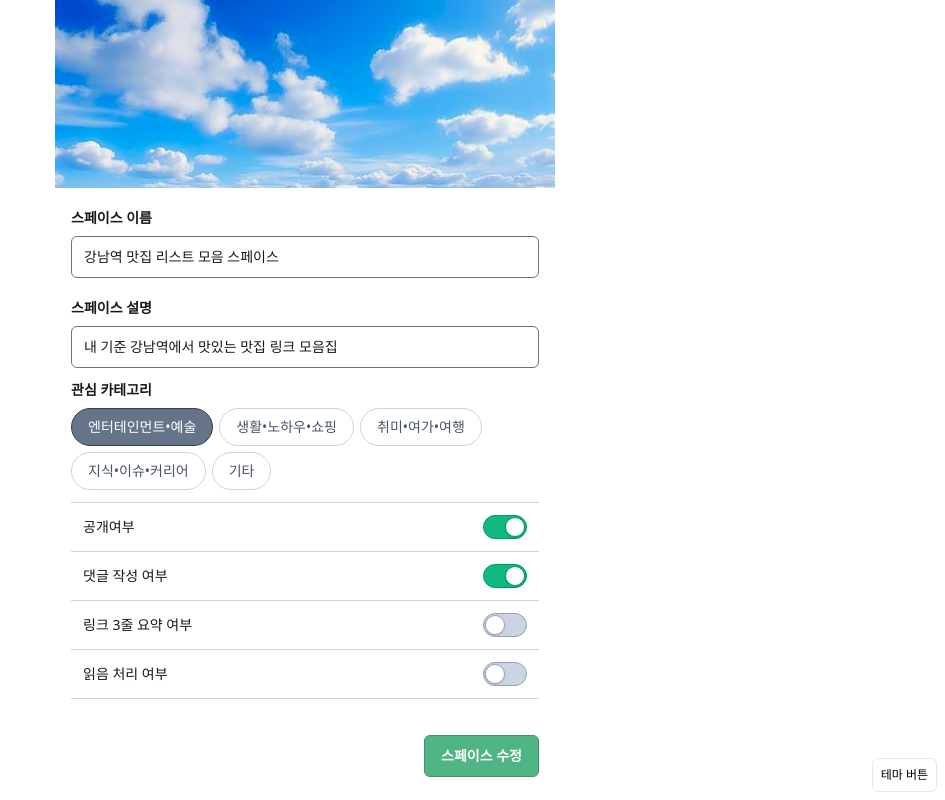
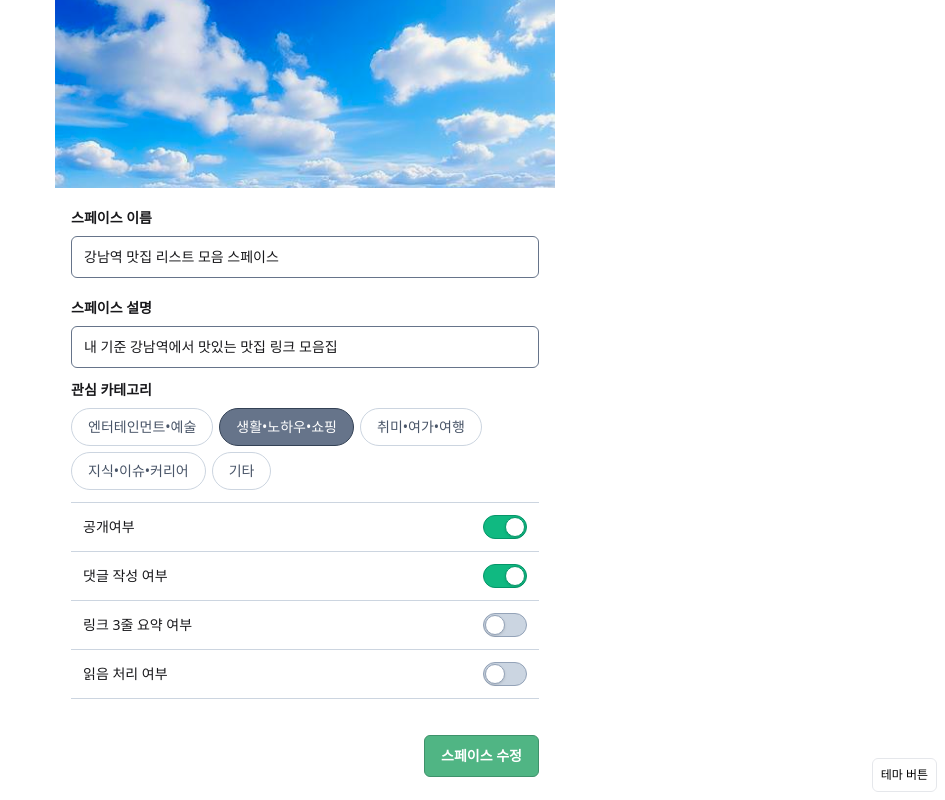
Before and after one commit to Team-TenTen/LinkHub-FE, a Next.js app: page /space/1/setting in a window 1280 px wide. Shown: the top 800 px of the page, without its empty margins (335-1280 px from the left). Built offline with nearby package versions, Linux system fonts and the light colour scheme; a web font is replaced by a local one.

Commit message:
feat: #31 - 스페이스 카테고리 value 불러오기 반영

```diff
--- a/src/components/Space/SpaceForm.tsx
+++ b/src/components/Space/SpaceForm.tsx
@@ -7,6 +7,7 @@ import { mock_memberData } from '@/data'
 import { useModal } from '@/hooks'
 import Image from 'next/image'
 import Button from '../common/Button/Button'
+import { CATEGORIES } from '../common/CategoryList/constants'
 import { SPACE_FORM_CONSTNAT } from './constant'
 
 interface FormValues {
@@ -144,6 +145,9 @@ const SpaceForm = ({
             <CategoryList
               type="default"
               horizontal={false}
+              defaultIndex={CATEGORIES['default'].indexOf(
+                getValues('category'),
+              )}
               onChange={(e) =>
                 setValue('category', e?.currentTarget.value || '')
               }
--- a/src/components/common/CategoryList/CategoryList.tsx
+++ b/src/components/common/CategoryList/CategoryList.tsx
@@ -1,5 +1,6 @@
 'use client'
 
+import { useEffect } from 'react'
 import { cls } from '@/utils'
 import CategoryListItem from './CategoryListItem'
 import { CATEGORIES } from './constants'
@@ -8,15 +9,21 @@ import useCategoryList from './hooks/useCategoryList'
 export interface CategoryListProps {
   type?: 'all' | 'all_follow' | 'default'
   horizontal?: boolean
+  defaultIndex?: number
   onChange: (e?: React.MouseEvent<HTMLButtonElement>) => void
 }
 
 const CategoryList = ({
   type = 'default',
   horizontal = true,
+  defaultIndex,
   onChange,
 }: CategoryListProps) => {
-  const { index, handleClick } = useCategoryList({ onChange })
+  const { index, setIndex, handleClick } = useCategoryList({ onChange })
+
+  useEffect(() => {
+    defaultIndex && setIndex(defaultIndex)
+  }, [defaultIndex, setIndex])
 
   return (
     <ul
--- a/src/components/common/CategoryList/hooks/useCategoryList.ts
+++ b/src/components/common/CategoryList/hooks/useCategoryList.ts
@@ -12,7 +12,7 @@ const useCategoryList = ({ onChange }: useCategoryListProps) => {
     onChange?.(e)
   }
 
-  return { index, handleClick }
+  return { index, setIndex, handleClick }
 }
 
 export default useCategoryList
```
